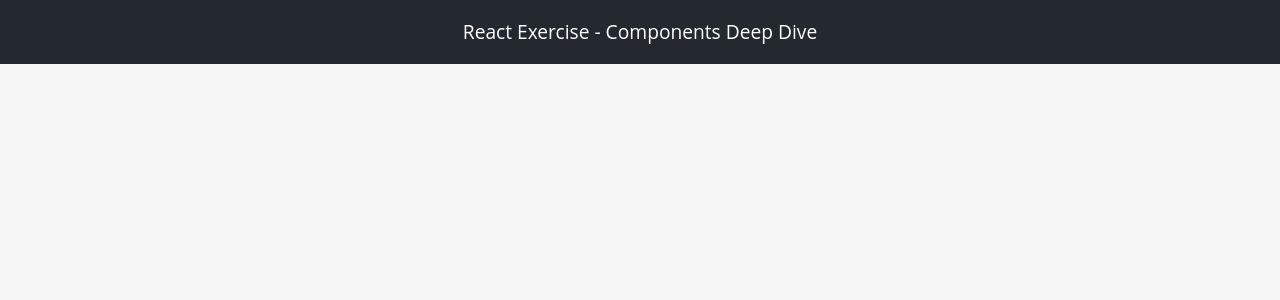
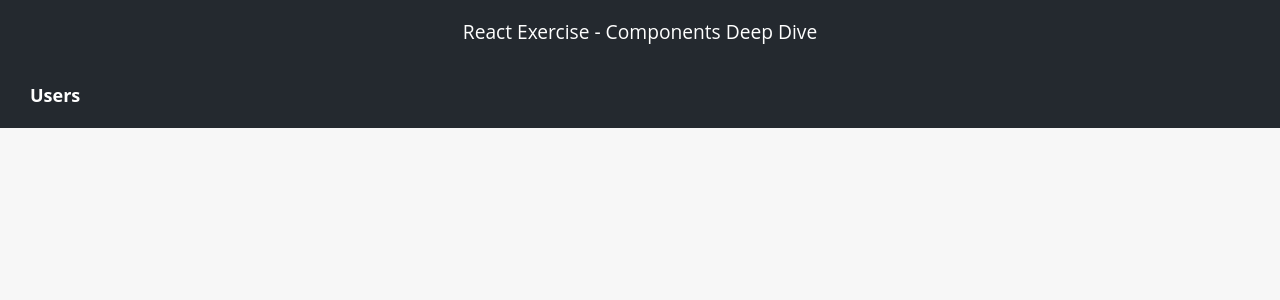
Before and after one commit to Vasilev-Stefan/React-02-Components-Deep-Dive, a React (Vite) app in the folder client/: page / in a window 1280 px wide. Shown: the top 300 px of the page. Built offline with nearby package versions, Linux system fonts and the light colour scheme.

Commit message:
Add Search component

```diff
--- a/client/src/App.jsx
+++ b/client/src/App.jsx
@@ -1,10 +1,14 @@
 import { Header } from "./components/Header.jsx";
+import { Search } from "./components/Search.jsx";
 
 function App() {
 
   return (
     <>
       <Header />
+      <div>
+        <Search />
+      </div>
     </>
   )
 }
--- /dev/null
+++ b/client/src/components/Search.jsx
@@ -0,0 +1,16 @@
+export function Search() {
+    return (
+        <div class="search-form">
+            <h2>
+                <svg aria-hidden="true" focusable="false" data-prefix="fas" data-icon="user"
+                    class="svg-inline--fa fa-user SearchBar_icon__cXpTg" role="img" xmlns="http://www.w3.org/2000/svg"
+                    viewBox="0 0 448 512">
+                    <path fill="currentColor"
+                        d="M224 256c70.7 0 128-57.31 128-128s-57.3-128-128-128C153.3 0 96 57.31 96 128S153.3 256 224 256zM274.7 304H173.3C77.61 304 0 381.6 0 477.3c0 19.14 15.52 34.67 34.66 34.67h378.7C432.5 512 448 496.5 448 477.3C448 381.6 370.4 304 274.7 304z">
+                    </path>
+                </svg>
+                <span>Users</span>
+            </h2>
+        </div>
+    )
+}
```
